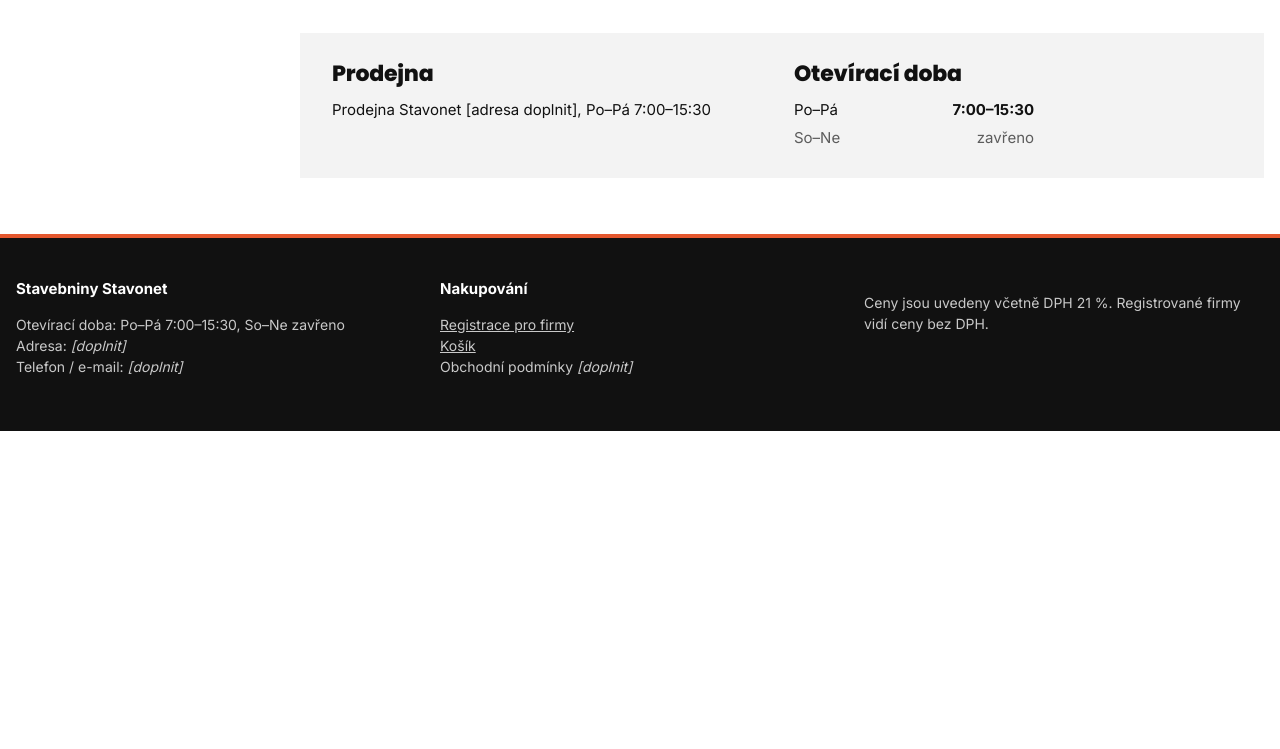
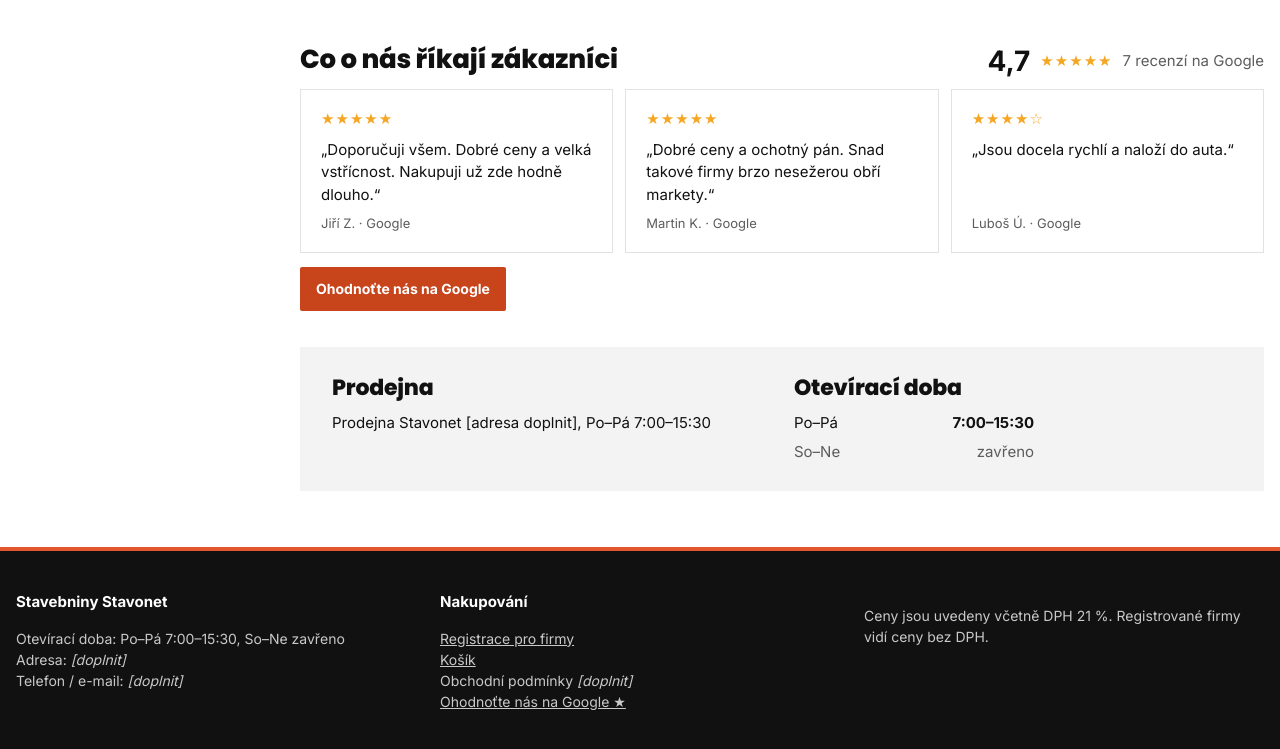
Before and after one commit to CocoJumbo1237/stavonet, a plain HTML site: page index.html in a window 1280 px wide. Shown: the part 869-1618 px from the top of the page. Before the commit the page ends 1300 px from the top, so only its background shows below. Drawn offline with nearby package versions, Linux system fonts and the light colour scheme.

Commit message:
Recenze z Google na úvodní stránce, odkaz na hodnocení, dlaždice podkategorií bez počtů
- web/data/recenze.json: hodnocení, počet a vybrané recenze (ručně, jména s iniciálou)
- Tlačítko „Ohodnoťte nás na Google“ na úvodu, v patičce a po objednávce (CONFIG.recenzeUrl)
- Dlaždice podkategorií bez počtu položek

Co-Authored-By: Claude Opus 5.5 <noreply@anthropic.com>

```diff
--- /dev/null
+++ b/data/recenze.json
@@ -0,0 +1,10 @@
+{
+  "_info": "Recenze z Google, přepsané ručně 2026-11-20. Hodnocení a počet aktualizovat podle profilu na Google Mapách. Jména jen křestní + iniciála.",
+  "hodnoceni": 4.7,
+  "pocet": 7,
+  "recenze": [
+    { "jmeno": "Jiří Z.", "hvezdy": 5, "text": "Doporučuji všem. Dobré ceny a velká vstřícnost. Nakupuji už zde hodně dlouho." },
+    { "jmeno": "Martin K.", "hvezdy": 5, "text": "Dobré ceny a ochotný pán. Snad takové firmy brzo nesežerou obří markety." },
+    { "jmeno": "Luboš Ú.", "hvezdy": 4, "text": "Jsou docela rychlí a naloží do auta." }
+  ]
+}
--- a/index.html
+++ b/index.html
@@ -8,7 +8,7 @@
   <link rel="preconnect" href="https://fonts.googleapis.com">
   <link rel="preconnect" href="https://fonts.gstatic.com" crossorigin>
   <link href="https://fonts.googleapis.com/css2?family=Poppins:wght@600;800&family=Inter:wght@400;500;600;700&display=swap" rel="stylesheet">
-  <link rel="stylesheet" href="styles.css?v=8">
+  <link rel="stylesheet" href="styles.css?v=10">
 </head>
 <body>
   <header class="top">
@@ -48,7 +48,7 @@
       </div>
       <div>
         <strong>Nakupování</strong>
-        <p><a href="#/registrace">Registrace pro firmy</a><br><a href="#/kosik">Košík</a><br>Obchodní podmínky <em>[doplnit]</em></p>
+        <p><a href="#/registrace">Registrace pro firmy</a><br><a href="#/kosik">Košík</a><br>Obchodní podmínky <em>[doplnit]</em><br><a id="footRecenze" href="https://www.google.com/maps/search/?api=1&amp;query=Stavebniny%20Stavonet" target="_blank" rel="noopener">Ohodnoťte nás na Google ★</a></p>
       </div>
       <div>
         <p>Ceny jsou uvedeny včetně DPH 21 %. Registrované firmy vidí ceny bez DPH.</p>
@@ -58,6 +58,6 @@
 
   <div class="toast" id="toast" role="status" aria-live="polite"></div>
   <script src="https://cdn.jsdelivr.net/npm/@supabase/supabase-js@2.45.4/dist/umd/supabase.min.js"></script>
-  <script src="js/app.js?v=9"></script>
+  <script src="js/app.js?v=11"></script>
 </body>
 </html>
--- a/js/app.js
+++ b/js/app.js
@@ -9,7 +9,11 @@ const CONFIG = {
   supabaseKey: "sb_publishable__vp8QYLb3ZtCxkM6SCvjIQ_E6zfdtBG", // veřejný klíč; data chrání RLS v databázi
   ucet: "",            // číslo účtu pro platbu převodem [doplnit]
   prodejna: "Prodejna Stavonet [adresa doplnit], Po–Pá 7:00–15:30",
+  // odkaz „Napsat recenzi“ z Google Business profilu (https://g.page/r/…/review) [doplnit];
+  // do té doby vede na vyhledání firmy v Google Mapách
+  recenzeUrl: "",
 };
+const RECENZE_URL = CONFIG.recenzeUrl || "https://www.google.com/maps/search/?api=1&query=" + encodeURIComponent("Stavebniny Stavonet");
 const sb = window.supabase.createClient(CONFIG.supabaseUrl, CONFIG.supabaseKey);
 
 const $ = (s, el = document) => el.querySelector(s);
@@ -70,6 +74,7 @@ const ico = (id, size = 24) =>
 // ---------------------------------------------------------------- data
 let STROM = [], P = [], byKod = new Map(), nadById = new Map(), searchIdx = [];
 let OBR = {}; // kód → {img, popis, list} z feedů výrobců (skripty/baumit_feed.py)
+let RECENZE = null; // {hodnoceni, pocet, recenze: [{jmeno, hvezdy, text}]} z data/recenze.json
 const katOf = (p) => nadById.get(p[6])?.kat.find((k) => k.slug === p[7]);
 
 // ---------------------------------------------------------------- účty
@@ -201,6 +206,24 @@ function sortiment(nad, kat, pod) {
 
 const ZNACKY = ["Baumit", "Knauf", "Quick-mix", "Rigips", "Isover", "Rockwool", "Ytong", "Hebel", "Qpor", "KB-Blok", "Presbeton", "Porotherm"];
 
+const hvezdy = (n) => `<span class="stars" aria-label="${n} z 5 hvězdiček">${"★".repeat(Math.round(n))}${"☆".repeat(5 - Math.round(n))}</span>`;
+const recenzeBtn = (cls = "btn") => `<a class="${cls}" href="${esc(RECENZE_URL)}" target="_blank" rel="noopener">Ohodnoťte nás na Google</a>`;
+
+function recenzeSekce() {
+  if (!RECENZE?.recenze?.length) return "";
+  const r = RECENZE;
+  return `<section class="reviews">
+    <div class="reviews-head">
+      <h2 class="section-title">Co o nás říkají zákazníci</h2>
+      <div class="reviews-score"><b>${r.hodnoceni.toLocaleString("cs-CZ", { minimumFractionDigits: 1 })}</b>${hvezdy(r.hodnoceni)}<span class="muted">${r.pocet} recenzí na Google</span></div>
+    </div>
+    <div class="reviews-list">${r.recenze.map((x) => `
+      <figure class="review">${hvezdy(x.hvezdy)}<blockquote>„${esc(x.text)}“</blockquote><figcaption>${esc(x.jmeno)} · Google</figcaption></figure>`).join("")}
+    </div>
+    <div class="reviews-cta">${recenzeBtn()}</div>
+  </section>`;
+}
+
 function home() {
   markMega();
   const u = currentUser();
@@ -228,6 +251,7 @@ function home() {
         </div>
         <h2 class="section-title">Značky, které vedeme</h2>
         <div class="brands">${ZNACKY.map((z) => `<a href="#/hledat?q=${encodeURIComponent(z)}">${esc(z)}</a>`).join("")}</div>
+        ${recenzeSekce()}
         <section class="shop">
           <div><h2>Prodejna</h2>${esc(CONFIG.prodejna)}</div>
           <div><h2>Otevírací doba</h2><span class="row"><span>Po–Pá</span><b>7:00–15:30</b></span><span class="row muted"><span>So–Ne</span><span>zavřeno</span></span></div>
@@ -289,8 +313,8 @@ function category(nadSlug, katSlug, podSlug) {
   const side = sortiment(nad, kat, pod);
 
   let subtiles = "";
-  if (!kat) subtiles = `<div class="subtiles">${nad.kat.map((k) => `<a href="${base}/${k.slug}">${esc(k.nazev)}<span>${k.pocet}</span></a>`).join("")}</div>`;
-  else if (kat.pod.length) subtiles = `<div class="subtiles"><a href="${base}/${kat.slug}" class="${pod ? "" : "on"}">Vše<span>${kat.pocet}</span></a>${kat.pod.map((x) => `<a href="${base}/${kat.slug}/${x.slug}" class="${x === pod ? "on" : ""}">${esc(x.nazev)}<span>${x.pocet}</span></a>`).join("")}</div>`;
+  if (!kat) subtiles = `<div class="subtiles">${nad.kat.map((k) => `<a href="${base}/${k.slug}">${esc(k.nazev)}</a>`).join("")}</div>`;
+  else if (kat.pod.length) subtiles = `<div class="subtiles"><a href="${base}/${kat.slug}" class="${pod ? "" : "on"}">Vše</a>${kat.pod.map((x) => `<a href="${base}/${kat.slug}/${x.slug}" class="${x === pod ? "on" : ""}">${esc(x.nazev)}</a>`).join("")}</div>`;
 
   listing({ title: (pod || kat || nad).nazev, crumbs: crumbs.join(" / "), items, side, subtiles });
 }
@@ -534,6 +558,7 @@ async function orderPage(cislo) {
       <div>
         <p>Děkujeme. Potvrzení posíláme na <b>${esc(o.kontakt.email)}</b>. ${o.doprava === "odber" ? "Až bude zboží připravené k odběru, dáme vám vědět." : "Termín a cenu dopravy vám potvrdíme telefonicky."}</p>
         ${platbaInfo}
+        <p class="note">Byli jste spokojeni? Budeme rádi za hodnocení – pomůže dalším zákazníkům. ${recenzeBtn("")}</p>
         <h2 class="section-title" style="font-size:24px">Položky</h2>
         ${orderItems(o)}
       </div>
@@ -893,11 +918,14 @@ window.addEventListener("hashchange", () => route());
 
 (async () => {
   try {
-    const [d, obr] = await Promise.all([
+    const [d, obr, rec] = await Promise.all([
       fetch("data/katalog.json?v=5").then((r) => r.json()),
       fetch("data/obrazky.json?v=3").then((r) => (r.ok ? r.json() : {})).catch(() => ({})),
+      fetch("data/recenze.json?v=1").then((r) => (r.ok ? r.json() : null)).catch(() => null),
     ]);
     OBR = obr;
+    RECENZE = rec;
+    $("#footRecenze").href = RECENZE_URL;
     STROM = d.strom;
     P = d.produkty;
     STROM.forEach((n) => nadById.set(n.id, n));
--- a/styles.css
+++ b/styles.css
@@ -85,6 +85,16 @@ h1, h2, h3 { font-family: Poppins, Inter, sans-serif; font-weight: 800; letter-s
 .brands { display: grid; grid-template-columns: repeat(auto-fill, minmax(140px, 1fr)); gap: 10px; }
 .brands a { display: grid; place-items: center; min-height: 64px; border: 1px solid var(--line); color: var(--ink2); text-decoration: none; font-weight: 700; font-size: 16px; }
 .brands a:hover { border-color: var(--brand); }
+.reviews { margin-top: 12px; }
+.reviews-head { display: flex; flex-wrap: wrap; align-items: flex-end; justify-content: space-between; gap: 8px 24px; margin-bottom: 14px; }
+.reviews-score { display: flex; align-items: center; gap: 10px; }
+.reviews-score b { font-size: 28px; line-height: 1; }
+.stars { color: #f5a623; letter-spacing: 1px; }
+.reviews-list { display: grid; grid-template-columns: repeat(auto-fit, minmax(220px, 1fr)); gap: 12px; }
+.review { margin: 0; padding: 18px 20px; border: 1px solid var(--line); display: flex; flex-direction: column; gap: 8px; }
+.review blockquote { margin: 0; font-size: 15px; }
+.review figcaption { margin-top: auto; color: var(--muted); font-size: 13px; }
+.reviews-cta { margin-top: 14px; }
 .shop { display: flex; flex-wrap: wrap; gap: 24px; background: var(--soft); padding: 28px 32px; margin-top: 12px; }
 .shop > div { flex: 1 1 240px; display: flex; flex-direction: column; gap: 6px; }
 .shop h2 { margin: 0 0 6px; font-size: 22px; }
@@ -98,10 +108,8 @@ h1, h2, h3 { font-family: Poppins, Inter, sans-serif; font-weight: 800; letter-s
 .list-head h1 { font-size: 40px; margin: 4px 0 0; }
 .subtiles { display: flex; flex-wrap: wrap; gap: 8px; margin: 16px 0 4px; }
 .subtiles a { background: var(--surface); border: 1px solid var(--line); border-radius: var(--radius); padding: 9px 14px; text-decoration: none; font-weight: 600; font-size: 14px; }
-.subtiles a span { color: var(--muted); font-weight: 400; font-size: 12px; margin-left: 4px; }
 .subtiles a:hover { border-color: var(--brand); }
 .subtiles a.on { background: var(--dark); color: #fff; border-color: var(--dark); }
-.subtiles a.on span { color: #c9cdd2; }
 .layout { display: grid; grid-template-columns: var(--side) minmax(0, 1fr); gap: 24px; margin: 18px 0 40px; }
 .side { background: var(--surface); border-radius: var(--radius); padding: 10px; box-shadow: var(--shadow); align-self: start; position: sticky; top: 140px; max-height: calc(100vh - 160px); overflow: auto; }
 .side .grp { font-size: 11.5px; text-transform: uppercase; letter-spacing: .06em; color: var(--muted); padding: 8px 10px 4px; }
```
